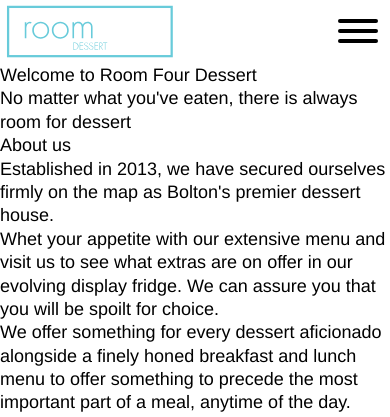
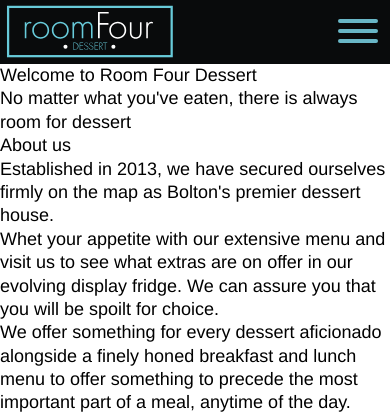
Before and after one commit to s00pGuY/RoomFourDessert, a PHP site: page /index.php in a window 390 px wide. Shown: the top 417 px of the page. Run offline with PHP 8.4, Linux system fonts and the light colour scheme.

Commit message:
added colour to header and hamburger icon

```diff
--- a/assets/css/style.css
+++ b/assets/css/style.css
@@ -70,6 +70,7 @@ a img {
 header {
 	width: 100%;
 	height: 6.4rem;
+	background-color: #090b0c;
 }
 
 .logo {
@@ -125,7 +126,7 @@ nav {
 .hamburger-inner, .hamburger-inner::before, .hamburger-inner::after {
 	width: 4rem;
 	height: 0.4rem;
-	background-color: #000;
+	background-color: #69b7c7;
 	border-radius: 0.4rem;
 	position: absolute;
 	-webkit-transition: transfor, 0.15s ease;
```
